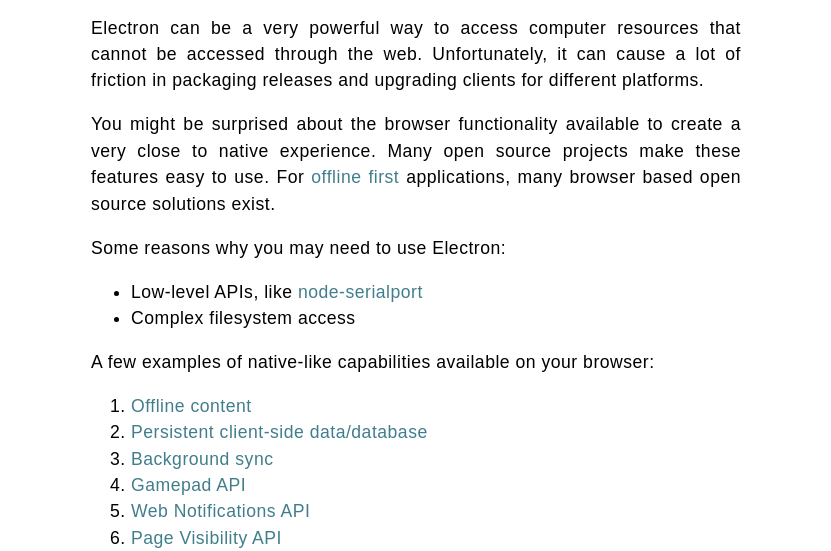
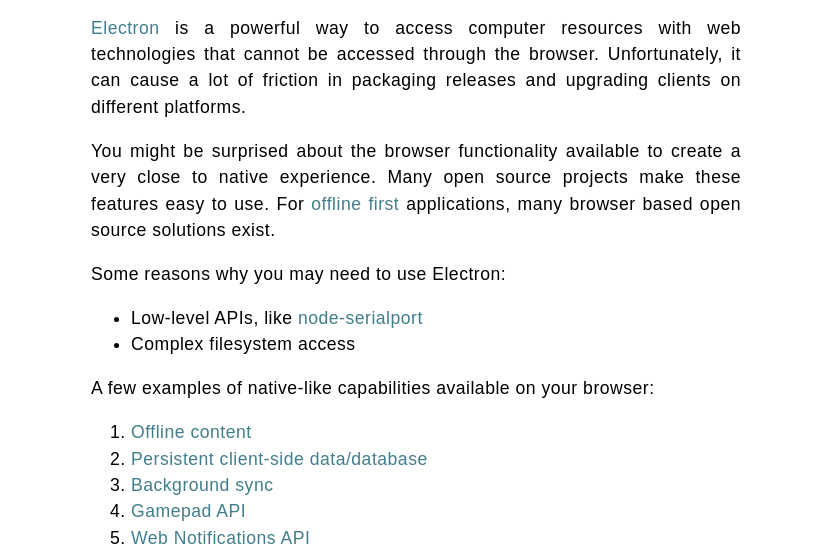
Before and after one commit to aeharding/youmightnotneedelectron, a website: page index.html in a window 1280 px wide. Shown: the part 227-778 px from the top of the page, without its empty margins (224-1055 px from the left). Drawn offline with nearby package versions, Linux system fonts and the light colour scheme.

Commit message:
link to Electron, some wording cleanup

```diff
--- a/index.html
+++ b/index.html
@@ -10,7 +10,7 @@
   <a href="/" class="header"><div class="youmightnotneed">You Might Not Need</div> <div class="electron">Electron</div></a>
 
   <main>
-    <p>Electron can be a very powerful way to access computer resources that cannot be accessed through the web. Unfortunately, it can cause a lot of friction in packaging releases and upgrading clients for different platforms.</p>
+    <p><a href="http://electron.atom.io">Electron</a> is a powerful way to access computer resources with web technologies that cannot be accessed through the browser. Unfortunately, it can cause a lot of friction in packaging releases and upgrading clients on different platforms.</p>
 
     <p>You might be surprised about the browser functionality available to create a very close to native experience. Many open source projects make these features easy to use. For <a href="http://offlinefirst.org">offline first</a> applications, many browser based open source solutions exist.</p>
 
```
